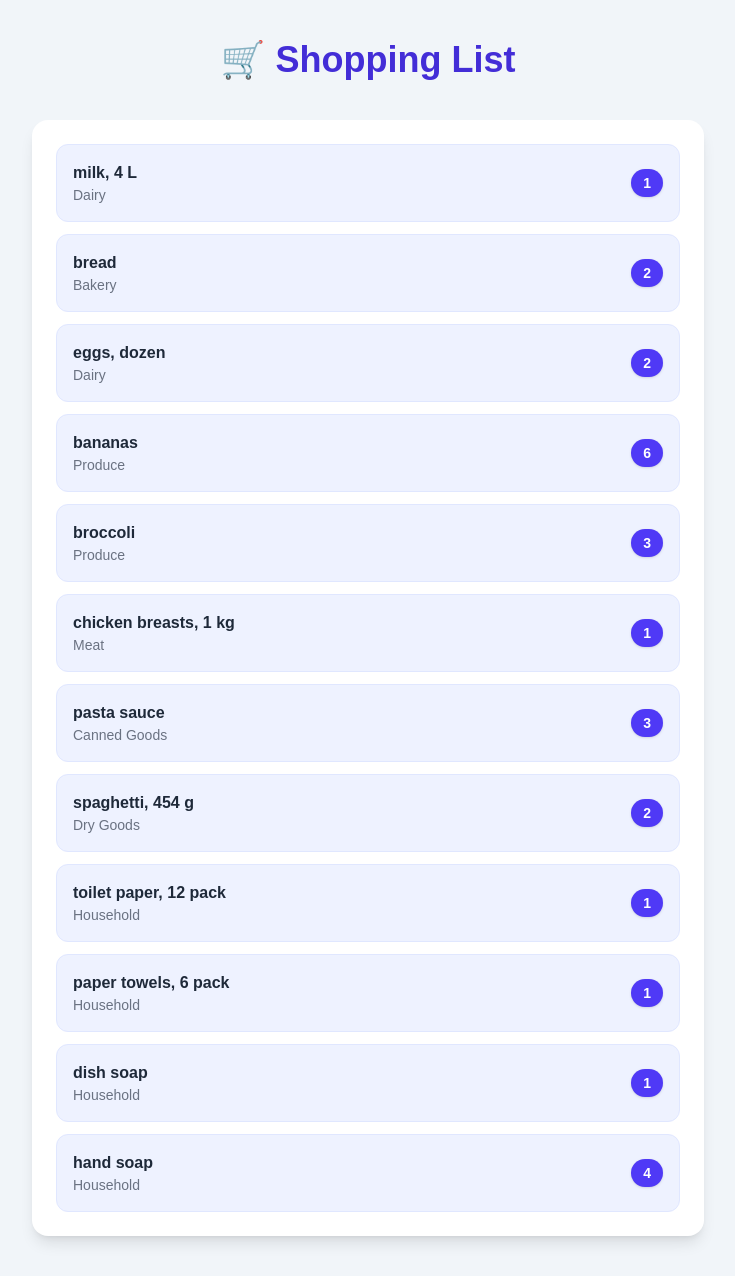
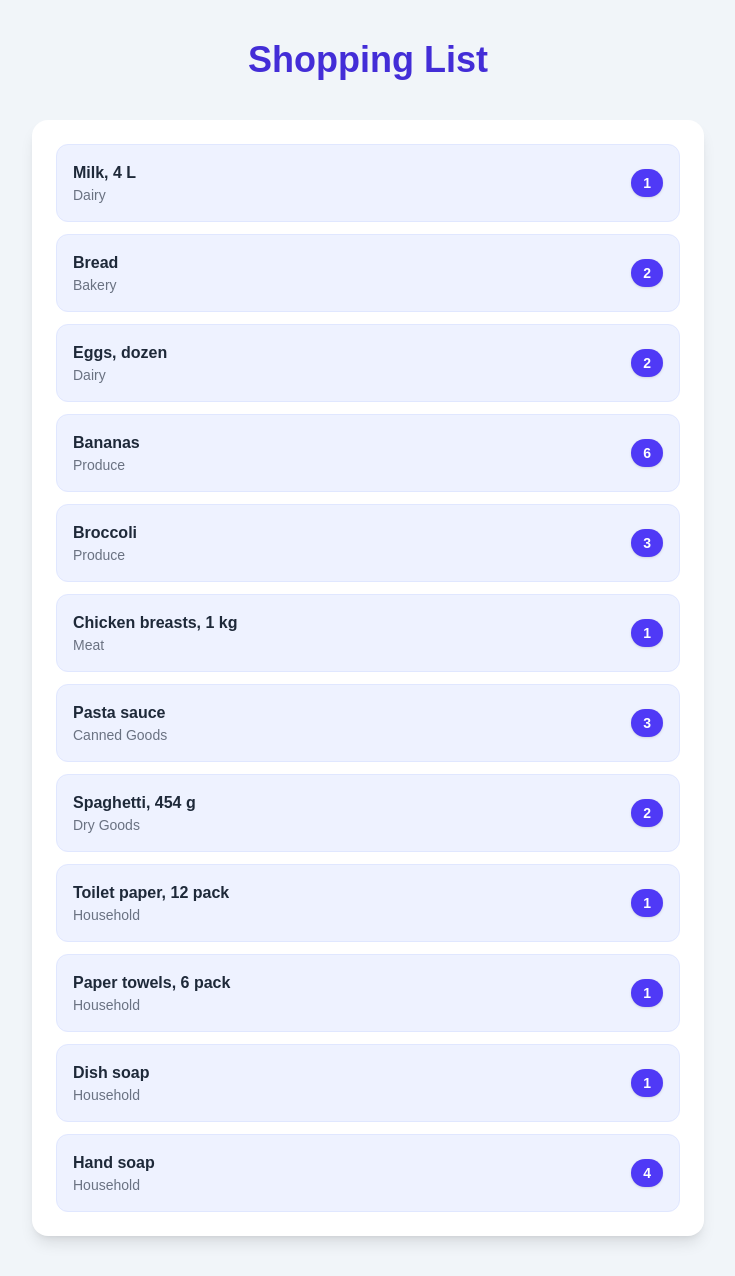
Before and after one commit to AsadSait1998/cprg306-assignments, a Next.js app: page /week-3 in a window 1280 px wide. Shown: the whole page, without its empty margins (272-1007 px from the left). Built offline with nearby package versions, Linux system fonts and the light colour scheme.

Commit message:
Done week-3

```diff
--- a/app/week-3/item-list.tsx
+++ b/app/week-3/item-list.tsx
@@ -2,18 +2,18 @@ import Item from "./item";
 
 export default function ItemList() {
   const items = [
-    { name: "milk, 4 L ", quantity: 1, category: "dairy" },
-    { name: "bread ", quantity: 2, category: "bakery" },
-    { name: "eggs, dozen ", quantity: 2, category: "dairy" },
-    { name: "bananas ", quantity: 6, category: "produce" },
-    { name: "broccoli ", quantity: 3, category: "produce" },
-    { name: "chicken breasts, 1 kg ", quantity: 1, category: "meat" },
-    { name: "pasta sauce ", quantity: 3, category: "canned goods" },
-    { name: "spaghetti, 454 g ", quantity: 2, category: "dry goods" },
-    { name: "toilet paper, 12 pack ", quantity: 1, category: "household" },
-    { name: "paper towels, 6 pack", quantity: 1, category: "household" },
-    { name: "dish soap ", quantity: 1, category: "household" },
-    { name: "hand soap ", quantity: 4, category: "household" },
+    { name: "Milk, 4 L ", quantity: 1, category: "dairy" },
+    { name: "Bread ", quantity: 2, category: "bakery" },
+    { name: "Eggs, dozen ", quantity: 2, category: "dairy" },
+    { name: "Bananas ", quantity: 6, category: "produce" },
+    { name: "Broccoli ", quantity: 3, category: "produce" },
+    { name: "Chicken breasts, 1 kg ", quantity: 1, category: "meat" },
+    { name: "Pasta sauce ", quantity: 3, category: "canned goods" },
+    { name: "Spaghetti, 454 g ", quantity: 2, category: "dry goods" },
+    { name: "Toilet paper, 12 pack ", quantity: 1, category: "household" },
+    { name: "Paper towels, 6 pack", quantity: 1, category: "household" },
+    { name: "Dish soap ", quantity: 1, category: "household" },
+    { name: "Hand soap ", quantity: 4, category: "household" },
   ];
 
   return (
--- a/app/week-3/page.tsx
+++ b/app/week-3/page.tsx
@@ -5,7 +5,7 @@ export default function Page() {
     <main className="min-h-screen bg-slate-100 p-10">
       <div className="max-w-2xl mx-auto">
         <h1 className="text-4xl font-bold text-center mb-10 text-indigo-700">
-          🛒 Shopping List
+           Shopping List
         </h1>
 
         <div className="bg-white rounded-2xl shadow-lg p-6">
```
